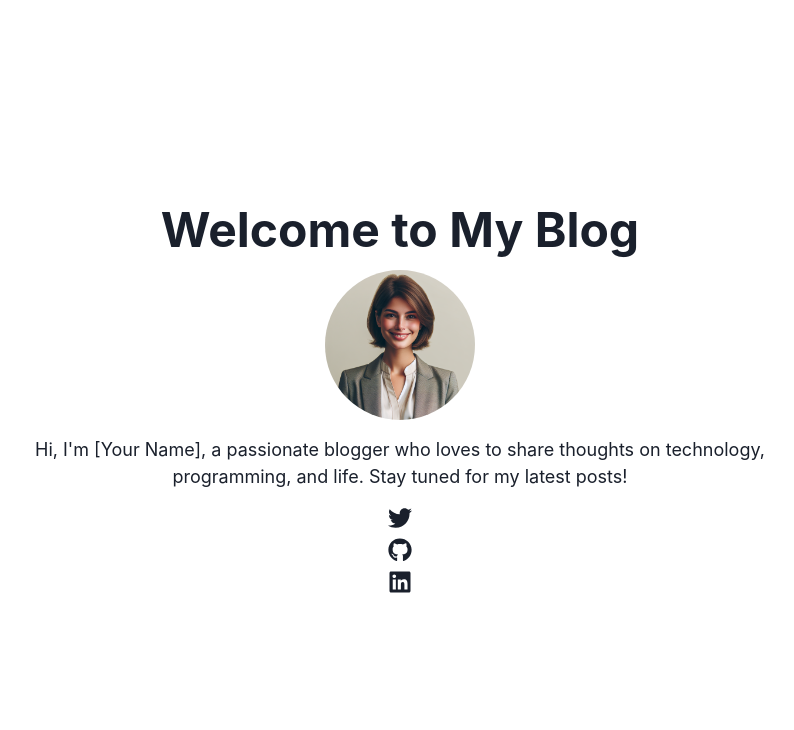
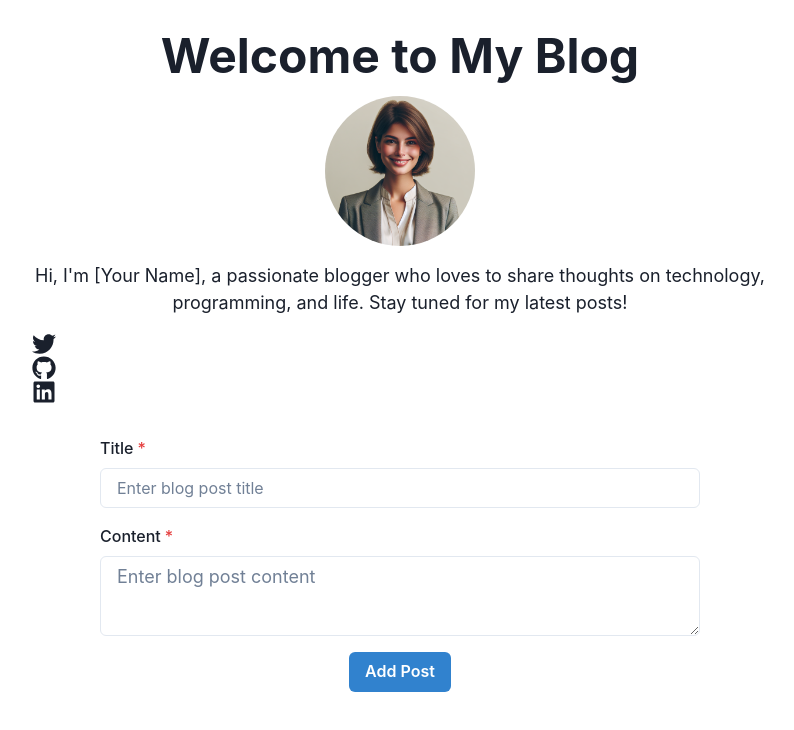
Before and after one commit to GPT-Engineer-App-Dev/happy-blog-place, a React (Vite) app: page / in a window 1280 px wide. Shown: the top 730 px of the page, without its empty margins (240-1034 px from the left). Built offline with nearby package versions, Linux system fonts and the light colour scheme.

Commit message:
Implemented add blog post functionality with form and display of posts

```diff
--- /dev/null
+++ b/src/components/AddBlogPost.jsx
@@ -0,0 +1,68 @@
+import React, { useState } from 'react';
+import { Box, Button, FormControl, FormLabel, Input, Textarea, VStack, useToast } from '@chakra-ui/react';
+
+const AddBlogPost = ({ onAddPost }) => {
+  const [title, setTitle] = useState('');
+  const [content, setContent] = useState('');
+  const toast = useToast();
+
+  const handleSubmit = (e) => {
+    e.preventDefault();
+    if (title.trim() === '' || content.trim() === '') {
+      toast({
+        title: 'Error',
+        description: 'Please fill in both title and content',
+        status: 'error',
+        duration: 3000,
+        isClosable: true,
+      });
+      return;
+    }
+    const newPost = {
+      id: Date.now(),
+      title,
+      content,
+      date: new Date().toISOString(),
+    };
+    onAddPost(newPost);
+    setTitle('');
+    setContent('');
+    toast({
+      title: 'Success',
+      description: 'Blog post added successfully',
+      status: 'success',
+      duration: 3000,
+      isClosable: true,
+    });
+  };
+
+  return (
+    <Box as="form" onSubmit={handleSubmit} width="100%" maxWidth="600px" margin="auto">
+      <VStack spacing={4}>
+        <FormControl isRequired>
+          <FormLabel>Title</FormLabel>
+          <Input
+            value={title}
+            onChange={(e) => setTitle(e.target.value)}
+            placeholder="Enter blog post title"
+          />
+        </FormControl>
+        <FormControl isRequired>
+          <FormLabel>Content</FormLabel>
+          <Textarea
+            value={content}
+            onChange={(e) => setContent(e.target.value)}
+            placeholder="Enter blog post content"
+            size="lg"
+            resize="vertical"
+          />
+        </FormControl>
+        <Button type="submit" colorScheme="blue">
+          Add Post
+        </Button>
+      </VStack>
+    </Box>
+  );
+};
+
+export default AddBlogPost;
--- /dev/null
+++ b/src/components/BlogPost.jsx
@@ -0,0 +1,18 @@
+import React from 'react';
+import { Box, Heading, Text } from '@chakra-ui/react';
+
+const BlogPost = ({ title, content, date }) => {
+  return (
+    <Box borderWidth={1} borderRadius="lg" p={4} mb={4}>
+      <Heading as="h2" size="lg" mb={2}>
+        {title}
+      </Heading>
+      <Text fontSize="sm" color="gray.500" mb={2}>
+        {new Date(date).toLocaleDateString()}
+      </Text>
+      <Text>{content}</Text>
+    </Box>
+  );
+};
+
+export default BlogPost;
--- a/src/pages/Index.jsx
+++ b/src/pages/Index.jsx
@@ -1,27 +1,46 @@
-import { Container, Text, VStack, Heading, Box, Image, Link } from "@chakra-ui/react";
+import { useState } from "react";
+import { Container, Text, VStack, Heading, Box, Image, Link, Button } from "@chakra-ui/react";
 import { FaTwitter, FaGithub, FaLinkedin } from "react-icons/fa";
+import AddBlogPost from "../components/AddBlogPost";
+import BlogPost from "../components/BlogPost";
 
 const Index = () => {
+  const [blogPosts, setBlogPosts] = useState([]);
+
+  const handleAddPost = (newPost) => {
+    setBlogPosts([newPost, ...blogPosts]);
+  };
+
   return (
-    <Container centerContent maxW="container.md" height="100vh" display="flex" flexDirection="column" justifyContent="center" alignItems="center">
-      <VStack spacing={4}>
-        <Heading as="h1" size="2xl">Welcome to My Blog</Heading>
-        <Box boxSize="150px">
+    <Container maxW="container.md" py={8}>
+      <VStack spacing={8} align="stretch">
+        <Box textAlign="center">
+          <Heading as="h1" size="2xl" mb={4}>Welcome to My Blog</Heading>
+          <Box boxSize="150px" margin="auto">
             <Image src="/images/profile.jpg" alt="Profile Picture" borderRadius="full" />
           </Box>
-        <Text fontSize="lg" textAlign="center">
+          <Text fontSize="lg" mt={4}>
             Hi, I'm [Your Name], a passionate blogger who loves to share thoughts on technology, programming, and life. Stay tuned for my latest posts!
           </Text>
-        <VStack spacing={2}>
-          <Link href="https://twitter.com" isExternal>
+          <Box mt={4}>
+            <Link href="https://twitter.com" isExternal mx={2}>
               <FaTwitter size="24px" />
             </Link>
-          <Link href="https://github.com" isExternal>
+            <Link href="https://github.com" isExternal mx={2}>
               <FaGithub size="24px" />
             </Link>
-          <Link href="https://linkedin.com" isExternal>
+            <Link href="https://linkedin.com" isExternal mx={2}>
               <FaLinkedin size="24px" />
             </Link>
+          </Box>
+        </Box>
+
+        <AddBlogPost onAddPost={handleAddPost} />
+
+        <VStack spacing={4} align="stretch">
+          {blogPosts.map((post) => (
+            <BlogPost key={post.id} {...post} />
+          ))}
         </VStack>
       </VStack>
     </Container>
```
Lines whose indentation alone changed are shown as unchanged.
